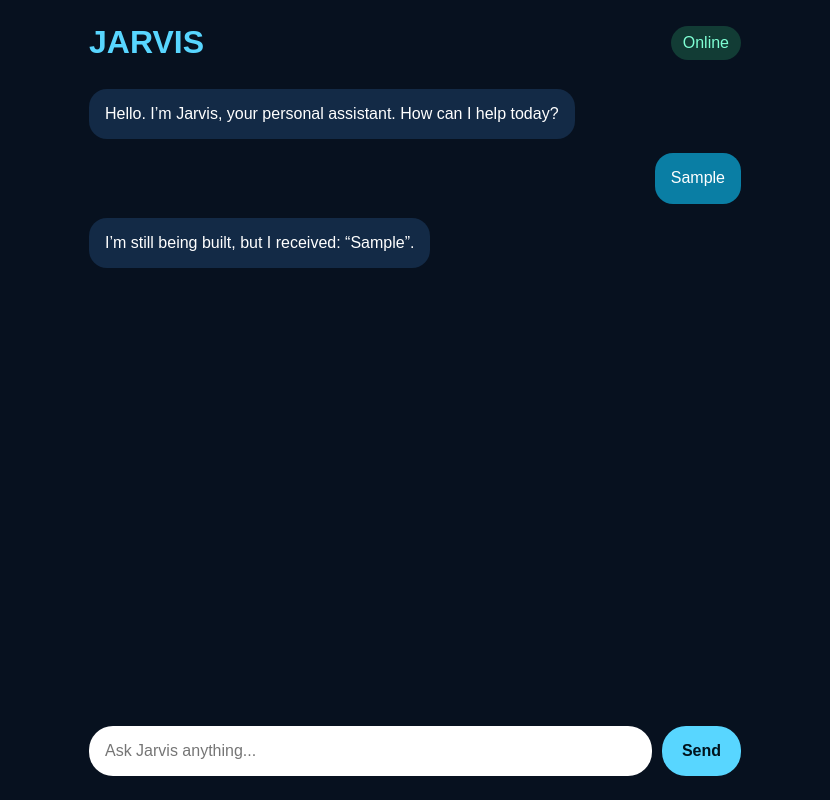
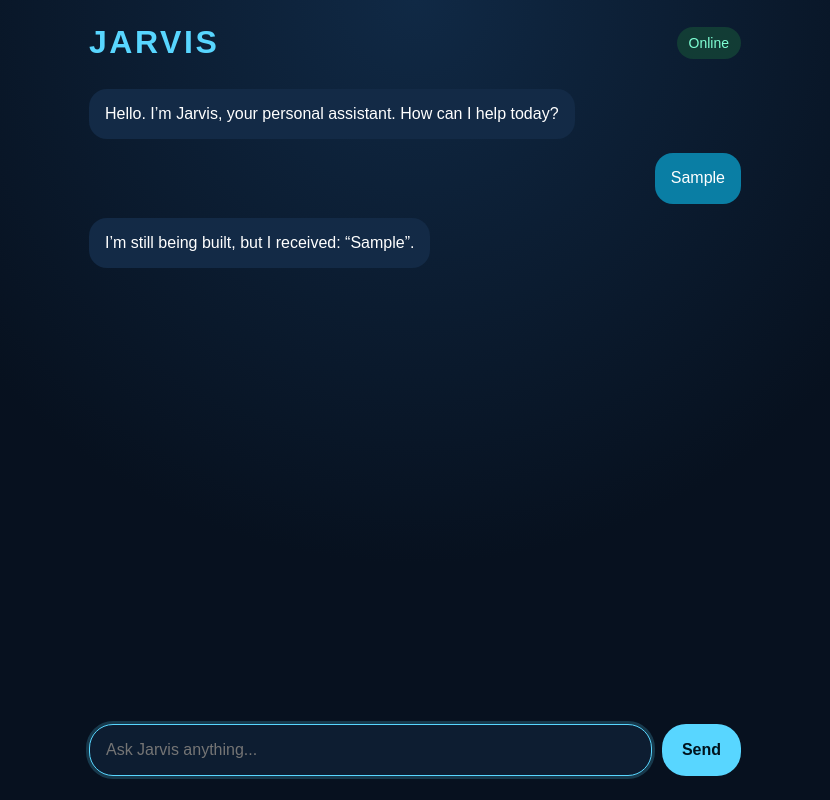
Before and after one commit to Ifevibezx/Jarvis-ai, a plain HTML site: page Index.html in a window 1280 px wide. Both pictures are taken after typing "Sample" into the empty fields and a click on the button "Send". Shown: the whole page, without its empty margins (225-1055 px from the left). Drawn offline with Linux system fonts and the light colour scheme.

Commit message:
Improve Jarvis UI safety, accessibility, and chat persistence

```diff
--- a/Index.html
+++ b/Index.html
@@ -1,37 +1,123 @@
-
 <!DOCTYPE html>
 <html lang="en">
 <head>
   <meta charset="UTF-8" />
   <meta name="viewport" content="width=device-width, initial-scale=1.0" />
-  <title>Jarvis</title>
+  <meta name="description" content="Jarvis, a personal AI assistant interface." />
+  <title>Jarvis AI</title>
   <style>
+    :root {
+      color-scheme: dark;
+      --background: #07111f;
+      --panel: #0d1d31;
+      --assistant: #132a46;
+      --user: #0a7ea4;
+      --accent: #58d6ff;
+      --text-muted: #a9bfd2;
+    }
+
     * { box-sizing: border-box; }
+
     body {
-      margin: 0; min-height: 100vh; font-family: Arial, sans-serif;
-      background: #07111f; color: #fff; display: grid; place-items: center;
+      margin: 0;
+      min-height: 100vh;
+      font-family: Arial, sans-serif;
+      background: radial-gradient(circle at top, #102945, var(--background) 55%);
+      color: #fff;
     }
+
     .app {
-      width: min(700px, 100%); min-height: 100vh; padding: 24px;
-      display: flex; flex-direction: column;
+      width: min(700px, 100%);
+      min-height: 100vh;
+      margin: auto;
+      padding: 24px;
+      display: flex;
+      flex-direction: column;
     }
-    header { display: flex; justify-content: space-between; align-items: center; }
-    h1 { margin: 0; color: #58d6ff; }
-    .badge { background: #123c35; color: #7fffd4; padding: 8px 12px; border-radius: 20px; }
-    #chat { flex: 1; padding: 28px 0; display: flex; flex-direction: column; gap: 14px; }
+
+    header {
+      display: flex;
+      justify-content: space-between;
+      align-items: center;
+      gap: 16px;
+    }
+
+    h1 { margin: 0; color: var(--accent); letter-spacing: 0.08em; }
+
+    .badge {
+      background: #123c35;
+      color: #7fffd4;
+      padding: 8px 12px;
+      border-radius: 20px;
+      font-size: 0.875rem;
+    }
+
+    #chat {
+      flex: 1;
+      padding: 28px 0;
+      display: flex;
+      flex-direction: column;
+      gap: 14px;
+      overflow-y: auto;
+    }
+
     .message {
-      max-width: 82%; padding: 14px 16px; border-radius: 18px; line-height: 1.4;
+      max-width: 82%;
+      padding: 14px 16px;
+      border-radius: 18px;
+      line-height: 1.4;
+      overflow-wrap: anywhere;
     }
-    .jarvis { background: #132a46; align-self: flex-start; }
-    .user { background: #0a7ea4; align-self: flex-end; }
+
+    .jarvis { background: var(--assistant); align-self: flex-start; }
+    .user { background: var(--user); align-self: flex-end; }
+    .typing { color: var(--text-muted); font-style: italic; }
+
     form { display: flex; gap: 10px; padding-top: 12px; }
+
+    label {
+      position: absolute;
+      width: 1px;
+      height: 1px;
+      padding: 0;
+      margin: -1px;
+      overflow: hidden;
+      clip: rect(0, 0, 0, 0);
+      white-space: nowrap;
+      border: 0;
+    }
+
     input {
-      flex: 1; border: 0; border-radius: 24px; padding: 16px;
-      font-size: 16px; outline: none;
+      min-width: 0;
+      flex: 1;
+      border: 1px solid #24435f;
+      border-radius: 24px;
+      padding: 16px;
+      font-size: 16px;
+      outline: none;
+      background: var(--panel);
+      color: #fff;
     }
+
+    input:focus { border-color: var(--accent); box-shadow: 0 0 0 3px #58d6ff33; }
+
     button {
-      border: 0; border-radius: 24px; padding: 0 20px;
-      background: #58d6ff; color: #00131d; font-weight: bold; font-size: 16px;
+      border: 0;
+      border-radius: 24px;
+      padding: 0 20px;
+      background: var(--accent);
+      color: #00131d;
+      cursor: pointer;
+      font-weight: bold;
+      font-size: 16px;
+    }
+
+    button:disabled { opacity: 0.6; cursor: wait; }
+
+    @media (max-width: 420px) {
+      .app { padding: 18px; }
+      .message { max-width: 92%; }
+      button { padding: 0 16px; }
     }
   </style>
 </head>
@@ -39,18 +125,17 @@
   <main class="app">
     <header>
       <h1>JARVIS</h1>
-      <span class="badge">Online</span>
+      <span class="badge" aria-label="Jarvis status">Online</span>
     </header>
 
-    <section id="chat">
-      <div class="message jarvis">
-        Hello. I’m Jarvis, your personal assistant. How can I help today?
-      </div>
+    <section id="chat" aria-live="polite" aria-label="Chat messages">
+      <div class="message jarvis">Hello. I’m Jarvis, your personal assistant. How can I help today?</div>
     </section>
 
     <form id="form">
-      <input id="input" placeholder="Ask Jarvis anything..." autocomplete="off" />
-      <button type="submit">Send</button>
+      <label for="input">Message Jarvis</label>
+      <input id="input" placeholder="Ask Jarvis anything..." autocomplete="off" maxlength="2000" required />
+      <button id="send-button" type="submit">Send</button>
     </form>
   </main>
 
@@ -58,20 +143,64 @@
     const form = document.getElementById("form");
     const input = document.getElementById("input");
     const chat = document.getElementById("chat");
+    const sendButton = document.getElementById("send-button");
+    const historyKey = "jarvis-chat-history";
+
+    function addMessage(text, type, save = true) {
+      const message = document.createElement("div");
+      message.className = `message ${type}`;
+      message.textContent = text;
+      chat.appendChild(message);
+      chat.scrollTop = chat.scrollHeight;
+
+      if (save) {
+        const history = JSON.parse(localStorage.getItem(historyKey) || "[]");
+        history.push({ text, type });
+        localStorage.setItem(historyKey, JSON.stringify(history.slice(-50)));
+      }
+    }
+
+    function restoreHistory() {
+      const history = JSON.parse(localStorage.getItem(historyKey) || "[]");
+      if (!history.length) return;
+      chat.replaceChildren();
+      history.forEach(({ text, type }) => addMessage(text, type, false));
+    }
+
+    function addTypingIndicator() {
+      const indicator = document.createElement("div");
+      indicator.className = "message jarvis typing";
+      indicator.id = "typing-indicator";
+      indicator.textContent = "Jarvis is thinking…";
+      chat.appendChild(indicator);
+      chat.scrollTop = chat.scrollHeight;
+    }
+
+    function removeTypingIndicator() {
+      document.getElementById("typing-indicator")?.remove();
+    }
+
+    restoreHistory();
+    input.focus();
 
     form.addEventListener("submit", (event) => {
       event.preventDefault();
       const text = input.value.trim();
       if (!text) return;
 
-      chat.innerHTML += `<div class="message user">${text}</div>`;
+      addMessage(text, "user");
       input.value = "";
+      input.disabled = true;
+      sendButton.disabled = true;
+      addTypingIndicator();
 
+      // Replace this simulated response with a request to your secure backend.
       setTimeout(() => {
-        chat.innerHTML += `<div class="message jarvis">
-          I’m still being built, but I received: “${text}”.
-        </div>`;
-        window.scrollTo(0, document.body.scrollHeight);
+        removeTypingIndicator();
+        addMessage(`I’m still being built, but I received: “${text}”.`, "jarvis");
+        input.disabled = false;
+        sendButton.disabled = false;
+        input.focus();
       }, 500);
     });
   </script>
```
